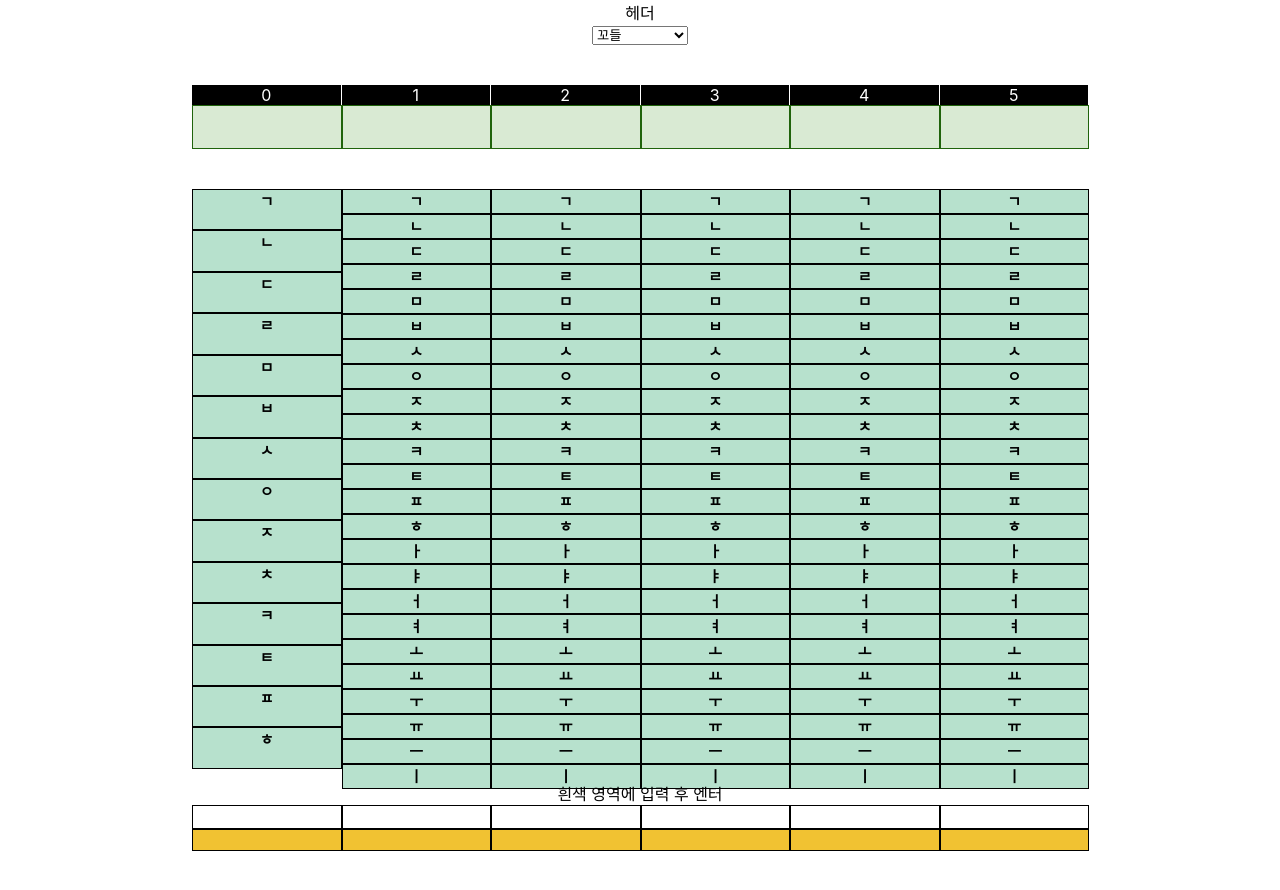
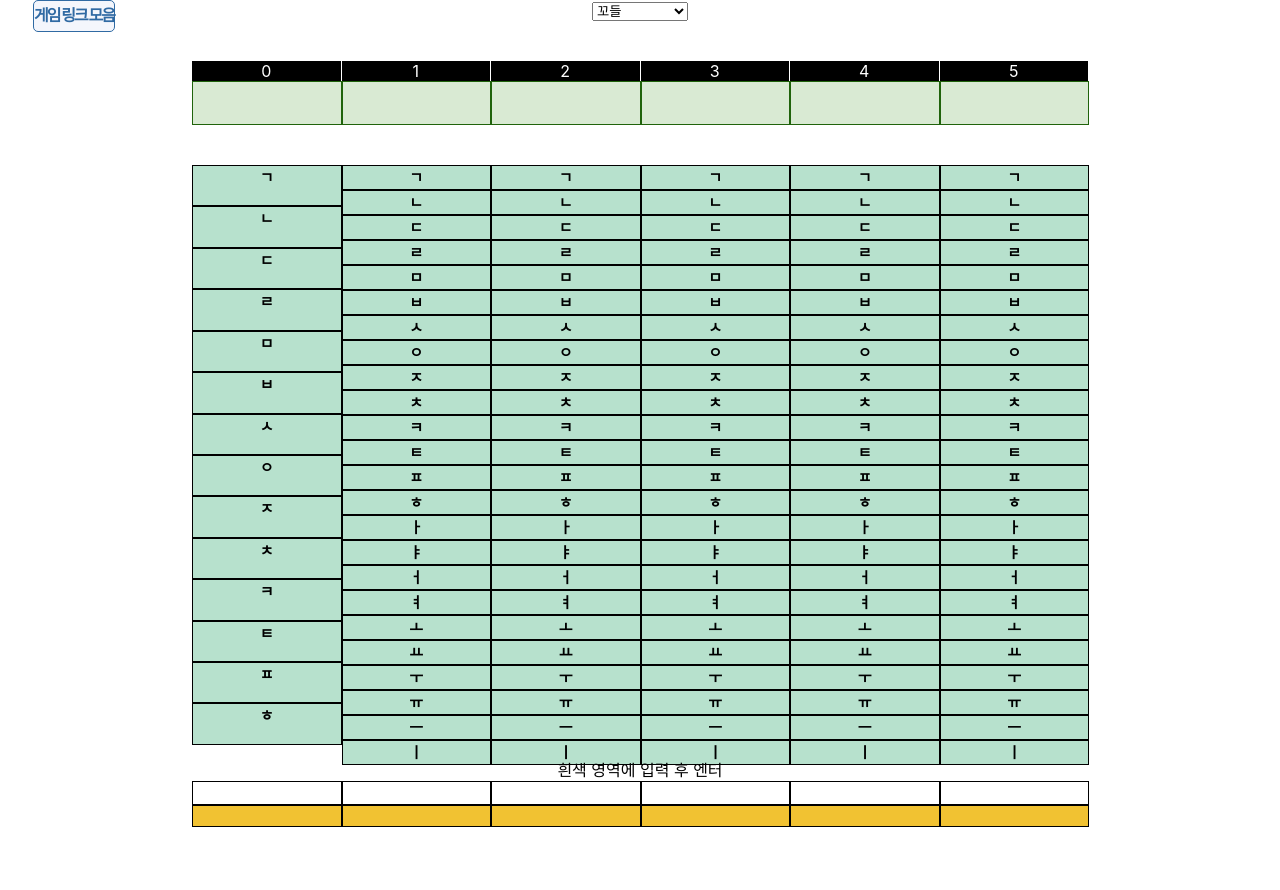
Before and after one commit to GaeTaeng/kordle-helper, a React (Create React App) app: page / in a window 1280 px wide. Shown: the top 890 px of the page. Built offline with nearby package versions, Linux system fonts and the light colour scheme.

Commit message:
메뉴 추가

```diff
--- a/src/kordle_helper/KordleHelperMain.js
+++ b/src/kordle_helper/KordleHelperMain.js
@@ -1,10 +1,12 @@
 import React from 'react';
 import Header from './header/Header';
 import Contents from './contents/Contents';
+import LnbMenu from './lnbMenu/LnbMenu';
 
 function KordleHelperMain(params) {
     return (<div>
         <Header />
+        <LnbMenu />
         <Contents />
 
         </div>)
--- /dev/null
+++ b/src/kordle_helper/floatMenu/FloatMenu.css
@@ -0,0 +1,3 @@
+.floatMenu {
+
+}
--- a/src/kordle_helper/header/Header.js
+++ b/src/kordle_helper/header/Header.js
@@ -1,7 +1,6 @@
 function Header() {
     return (
-        <div>
-            헤더
+        <div >
         </div>
     )
 }
--- /dev/null
+++ b/src/kordle_helper/lnbMenu/LnbMenu.css
@@ -0,0 +1,18 @@
+/* * {} */
+
+/* @media screen and (min-width: 480px) {
+    #lnb {
+        bottom: 0px;
+    }
+  } */
+/* lnb */
+#lnb {position: fixed;width: 10%; top:0px; left: 10px; font-size: 0.5em; white-space: nowrap; }
+#lnb h1 {margin: 0; height: 30px;text-align: center;color: #306aa3;border:1px solid #306aa3; border-radius: 5px;
+    font-size: 2em;line-height: 1.8;letter-spacing: -2px; background: #f4f6fc; display: inline-block;}
+#lnb > ul {margin: 0;padding:0px; border:1px solid #306aa3; border-radius: 5px; }
+#lnb > ul > li { border: 1px solid #dcdcdc; display: inline-block;}
+#lnb > ul > li > a {display: block;padding: 14px 35px 14px 15px; color: inherit; white-space: nowrap;font-size: 1.6em; font-weight:900; background:#dcdcdc  no-repeat 95% 15px; color: #4a4a4a;
+box-sizing: border-box; text-align: center;}
+#lnb > ul > li a:hover {color: #d91c1b; background-color: #f5f2ec;}
+
+#lnb > ul li.noDepth a {background-image: none !important; }
--- /dev/null
+++ b/src/kordle_helper/lnbMenu/LnbMenu.js
@@ -0,0 +1,29 @@
+import React, { useEffect, useState } from 'react';
+import './LnbMenu.css';
+
+function LnbMenu(params) {
+    const menu = [
+        {title : "꼬맨틀", link : "https://semantle-ko.newsjel.ly/"},
+        {title : "꼬들", link : "https://kordle.kr/"},
+        {title : "꼬오오오오들", link : "https://koooo.kordle.kr/"},
+        {title : "개탱-티스토리", link : "https://gaetaeng.tistory.com/"},
+
+    ]
+
+    const [isOpenLinks, setIsOpenLinks] = useState(false);
+    const handleClickLink = () => {
+        setIsOpenLinks(!isOpenLinks);
+    }
+    return (<div id="lnb">
+        <h1 onClick={handleClickLink} style={{cursor:"pointer"}}>게임 링크 모음</h1>
+        <ul style={isOpenLinks ? {display:"block"} : {display:"none"}}>
+            {menu.map(item => {
+                return <li><a href={item.link} target='_blank'>{item.title}</a></li>
+            })}
+
+
+        </ul>
+      </div>)
+}
+
+export default LnbMenu;
```
Also changed, not shown: src/App.js (+0 -14 lines), src/kordle_helper/floatMenu/FloatMenu.js (added, +9 -0 lines).
